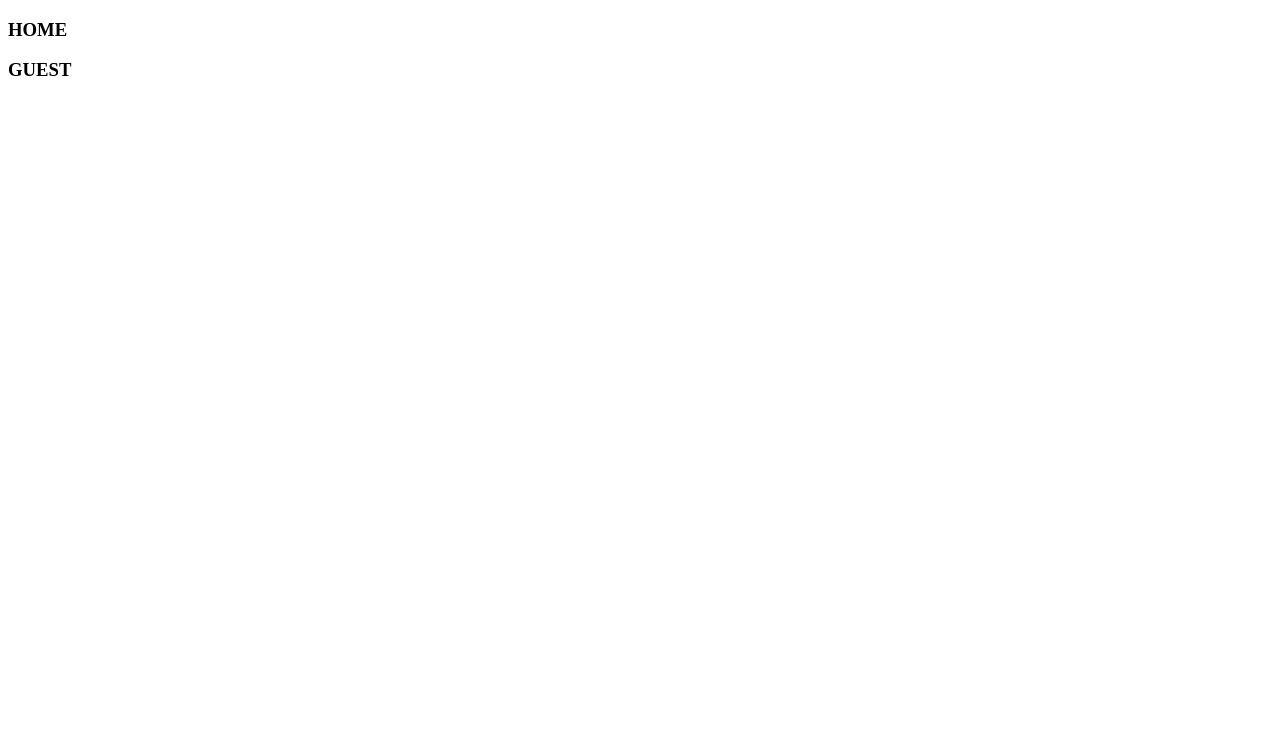
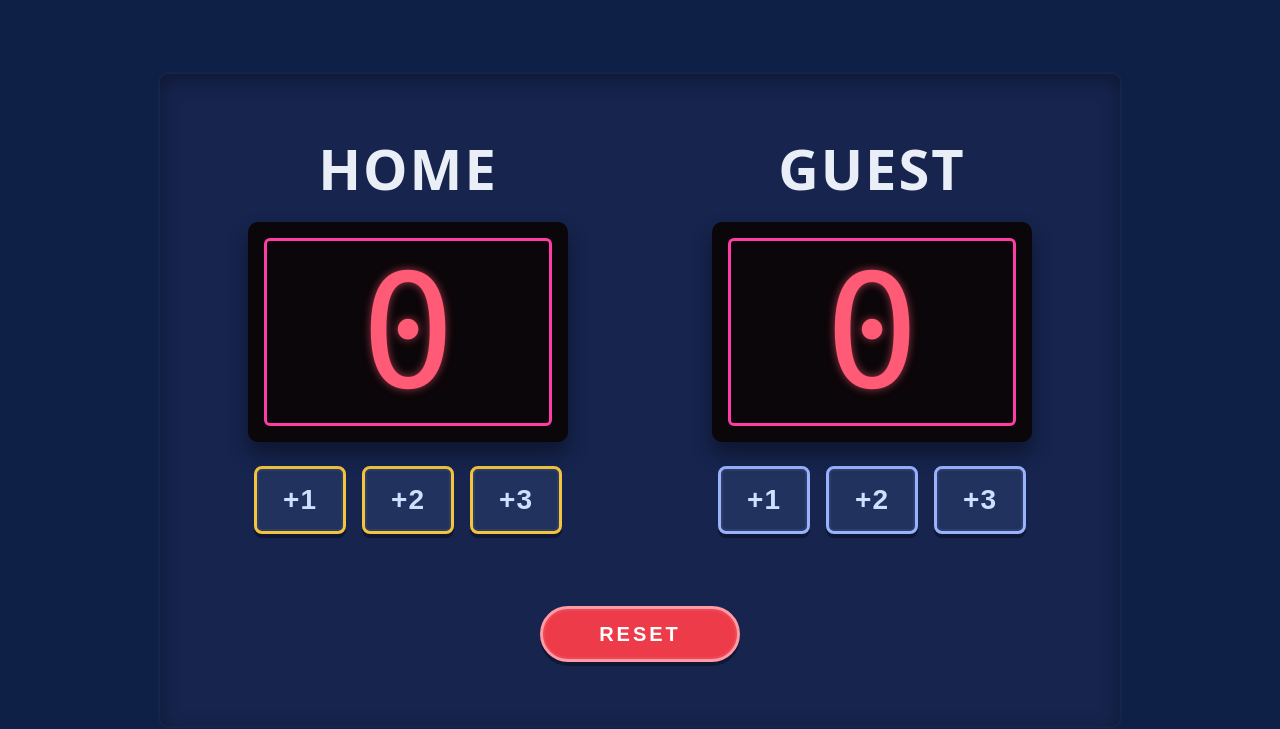
Before and after one commit to ABHI1996ABHI/Scoreboard-App, a plain HTML site: page index.html in a window 1280 px wide. Drawn offline with Linux system fonts and the light colour scheme.

Commit message:
first logic

```diff
--- a/index.css
+++ b/index.css
@@ -0,0 +1,114 @@
+/* Base */
+* { box-sizing: border-box; }
+html, body { height: 100%; }
+body {
+    margin: 0;
+    font-family: ui-sans-serif, system-ui, -apple-system, Segoe UI, Roboto, Helvetica, Arial, "Apple Color Emoji", "Segoe UI Emoji";
+    background: #0f2047; /* deep navy like Figma */
+    display: grid;
+    place-items: center;
+}
+
+/* Layout */
+.scoreboard {
+    width: min(960px, 92vw);
+    background: #16244e;
+    border-radius: 8px;
+    padding: 56px 48px 64px;
+    display: grid;
+    grid-template-columns: 1fr 1fr;
+    gap: 64px;
+    box-shadow: 0 6px 20px rgba(0,0,0,.35) inset, 0 0 0 2px rgba(255,255,255,.02);
+}
+
+.team { text-align: center; }
+
+.team__name {
+    margin: 0 0 16px;
+    color: #e9eef7;
+    font-size: 56px;
+    letter-spacing: 2px;
+}
+
+/* Digital display panel */
+.display {
+    margin: 12px auto 24px;
+    width: 320px;
+    height: 220px;
+    background: #0b0609;
+    border-radius: 10px;
+    box-shadow: 0 12px 20px rgba(0,0,0,.4);
+    display: grid;
+    place-items: center;
+    position: relative;
+}
+
+.display::after {
+    content: "";
+    position: absolute;
+    inset: 16px;
+    border: 3px solid #ff3ca6; /* neon magenta outline like Figma */
+    border-radius: 6px;
+    pointer-events: none;
+}
+
+.digits {
+    font-family: "Seven Segment", ui-monospace, SFMono-Regular, Menlo, Monaco, Consolas, "Liberation Mono", "Courier New", monospace;
+    font-size: 158px;
+    color: #ff5a76; /* pinkish-red */
+    text-shadow: 0 0 8px rgba(255,90,118,.6);
+}
+
+/* Controls */
+.controls {
+    display: flex;
+    justify-content: center;
+    gap: 16px;
+}
+
+.btn {
+    width: 92px;
+    height: 68px;
+    border-radius: 8px;
+    border: 3px solid #f3c43c; /* gold border on left group in Figma */
+    background: #21325f;
+    color: #cde0ff;
+    font-size: 28px;
+    font-weight: 700;
+    letter-spacing: 1px;
+    box-shadow: 0 4px 0 rgba(0,0,0,.35), inset 0 0 0 2px rgba(255,255,255,.06);
+    cursor: pointer;
+    transition: transform .06s ease, filter .15s ease;
+}
+
+.team:nth-child(2) .btn { border-color: #98b2ff; }
+
+.btn:active { transform: translateY(2px); }
+
+.btn:focus { outline: 3px solid rgba(255,255,255,.25); outline-offset: 2px; }
+
+/* Reset button area */
+.actions {
+    grid-column: 1 / -1;
+    display: flex;
+    justify-content: center;
+    margin-top: 8px;
+}
+
+.btn--reset {
+    width: 200px;
+    height: 56px;
+    border-radius: 999px;
+    background: #ee3b4a;
+    border-color: #ff9aa6;
+    color: #fff;
+    font-size: 20px;
+    letter-spacing: 3px;
+}
+
+@media (max-width: 760px) {
+    .scoreboard { grid-template-columns: 1fr; gap: 40px; padding: 40px 24px; }
+    .team__name { font-size: 44px; }
+    .display { width: 280px; height: 190px; }
+    .digits { font-size: 140px; }
+}
--- a/index.html
+++ b/index.html
@@ -4,17 +4,38 @@
     <meta charset="UTF-8">
     <meta name="viewport" content="width=device-width, initial-scale=1.0">
     <title>Scorecard App</title>
+    <link rel="stylesheet" href="index.css">
 </head>
 <body>
-
-    <div class="container">
-        <div>
-            <h3>HOME</h3>
+    <main class="scoreboard">
+        <section class="team">
+            <h2 class="team__name">HOME</h2>
+            <div class="display">
+                <span class="digits" id="home-score">0</span>
+            </div>
+            <div class="controls">
+                <button class="btn" data-delta="1" onclick="addone()" data-team="home">+1</button>
+                <button class="btn" data-delta="2" onclick="addtwo()" data-team="home">+2</button>
+                <button class="btn" data-delta="3" onclick="addthree()" data-team="home">+3</button>
+            </div>
+        </section>
+        <section class="team">
+            <h2 class="team__name">GUEST</h2>
+            <div class="display">
+                <span class="digits" id="guest-score">0</span>
+            </div>
+            <div class="controls">
+                <button class="btn" onclick="addone()" data-delta="1" data-team="guest">+1</button>
+                <button class="btn" onclick="addtwo()" data-delta="2" data-team="guest">+2</button>
+                <button class="btn" onclick="addthree()" data-delta="3" data-team="guest">+3</button>
+            </div>
+        </section>
+        <div class="actions">
+            <button class="btn btn--reset" aria-label="Reset scores" title="Reset">
+                RESET
+            </button>
         </div>
-        <div>
-            <h3>GUEST</h3>
-        </div>
-    </div>
+    </main>
     <script src="index.js"></script>
 
 </body>
--- a/index.js
+++ b/index.js
@@ -0,0 +1,16 @@
+
+
+function addone(){
+    const homeScore = document.getElementById('home-score');
+    homeScore.textContent = parseInt(homeScore.textContent) + 1;
+}
+
+function addtwo(){
+    const homeScore = document.getElementById('home-score');
+    homeScore.textContent = parseInt(homeScore.textContent) + 2;
+}
+
+function addthree(){
+    const homeScore = document.getElementById('home-score');
+    homeScore.textContent = parseInt(homeScore.textContent) + 3;
+}
```
